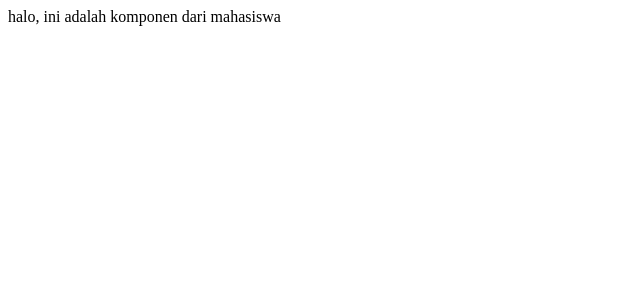
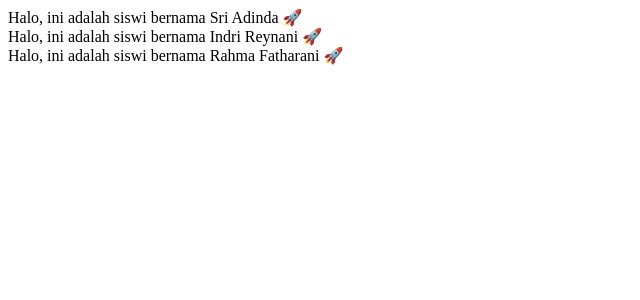
Before and after one commit to Adinda1609/Vue-Js-3-Components-Props-Emits-Slots, a Vue app: page / in a window 1280 px wide. Shown: the top 300 px of the page, without its empty margins (0-640 px from the left). Built offline with nearby package versions, Linux system fonts and the light colour scheme.

Commit message:
Membuat Props pada component

```diff
--- a/src/App.vue
+++ b/src/App.vue
@@ -1,5 +1,7 @@
 <template>
-  <Mahasiswa />
+  <Mahasiswa mahasiswi="Sri Adinda" /> <br>
+  <Mahasiswa mahasiswi="Indri Reynani"/> <br>
+  <Mahasiswa mahasiswi="Rahma Fatharani" />
 </template>
 
 <script>
--- a/src/components/Mahasiswa.vue
+++ b/src/components/Mahasiswa.vue
@@ -1,3 +1,11 @@
 <template>
-    halo, ini adalah komponen dari mahasiswa
+    Halo, ini adalah siswi bernama {{ mahasiswi }} 🚀
 </template>
+
+<script>
+    export default {
+        props: {
+            mahasiswi : String
+        }
+    }
+</script>
```
